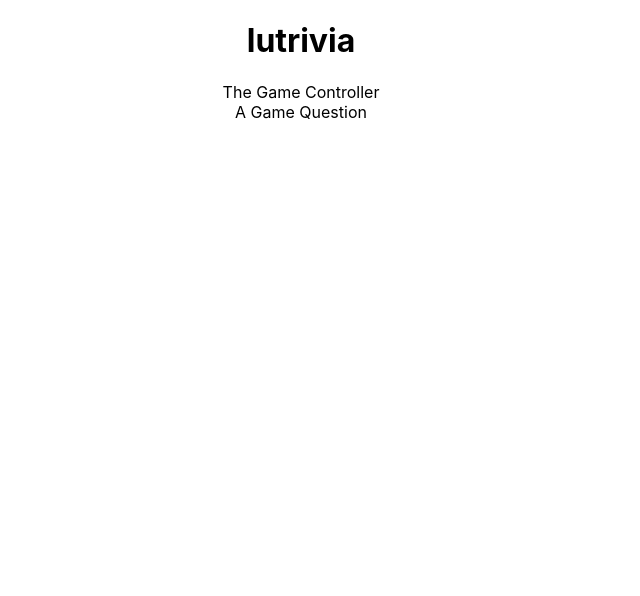
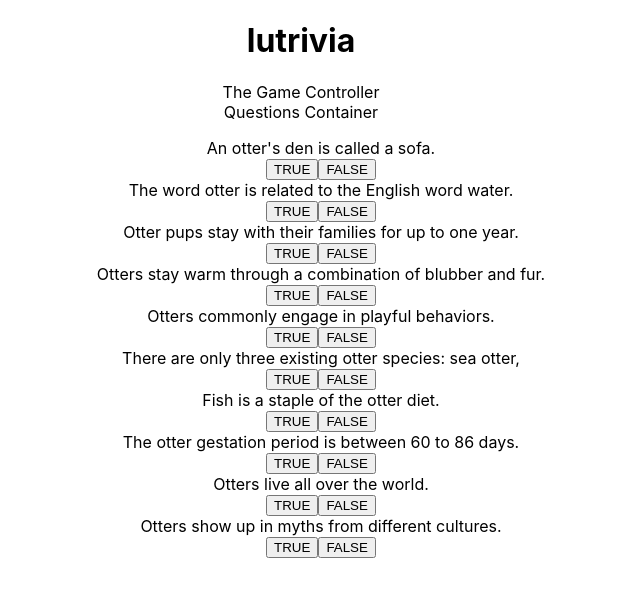
Before and after one commit to willsinn/lutriva-otter-questions, a React (Create React App) app: page / in a window 1280 px wide. Shown: the top 596 px of the page, without its empty margins (339-979 px from the left). Built offline with nearby package versions, Linux system fonts and the light colour scheme.

Commit message:
add question LI's, extracted gameBtn, render Btn Text

```diff
--- a/src/Components/GameQuestion.js
+++ b/src/Components/GameQuestion.js
@@ -1,14 +1,24 @@
 import React, { Component } from 'react';
+import GameQuestionAnswerButton from './GameQuestionAnswerButton.js'
 
 
 
 class GameQuestion extends Component {
   render(){
-    console.log('%cGameQuestion-LOG|score-prop', 'color: red; font-style: italic;', this.props.question)
+    console.log('%cGameQuestion-LOG|score-prop', 'color: red; font-style: italic;', this.props)
     return(
-      <div className="gameController">
-      A Game Question
-      </div>
+      <li className="gameQuestion">
+        <div>{this.props.text}</div>
+        <GameQuestionAnswerButton
+          btnText={["TRUE"]}
+          answer={this.props.answer}
+          />
+        <GameQuestionAnswerButton
+          btnText={["FALSE"]}
+          answer={this.props.answer}
+        />
+
+      </li>
     );
   }
 }
--- /dev/null
+++ b/src/Components/GameQuestionAnswerButton.js
@@ -0,0 +1,10 @@
+import React, { Component } from 'react';
+
+class GameQuestionAnswerButton extends Component {
+  render(){
+    return(
+        <button>{this.props.btnText}</button>
+    );
+  }
+}
+export default GameQuestionAnswerButton;
--- a/src/Components/QuestionsContainer.js
+++ b/src/Components/QuestionsContainer.js
@@ -4,12 +4,28 @@ import GameQuestion from './GameQuestion.js'
 
 
 class QuestionsContainer extends Component {
+
   render(){
     console.log('%cQuestionsContainer-LOG|questions-prop', 'color: red; font-weight: bold;', this.props.questions)
+    let gameQuestions;
+    gameQuestions = this.props.questions.map( question => {
+      return  <GameQuestion
+                  id={question.id}
+                  text={question.text}
+                  answer={question.answer}
+                />
+    });
+
+    let questionsUL = {
+      listStyle: 'none',
+    }
     return(
       <div className="gameController">
-        <GameQuestion
-        />
+      Questions Container
+        <ul style={questionsUL}>
+          {gameQuestions}
+        </ul>
+
       </div>
     );
   }
```
